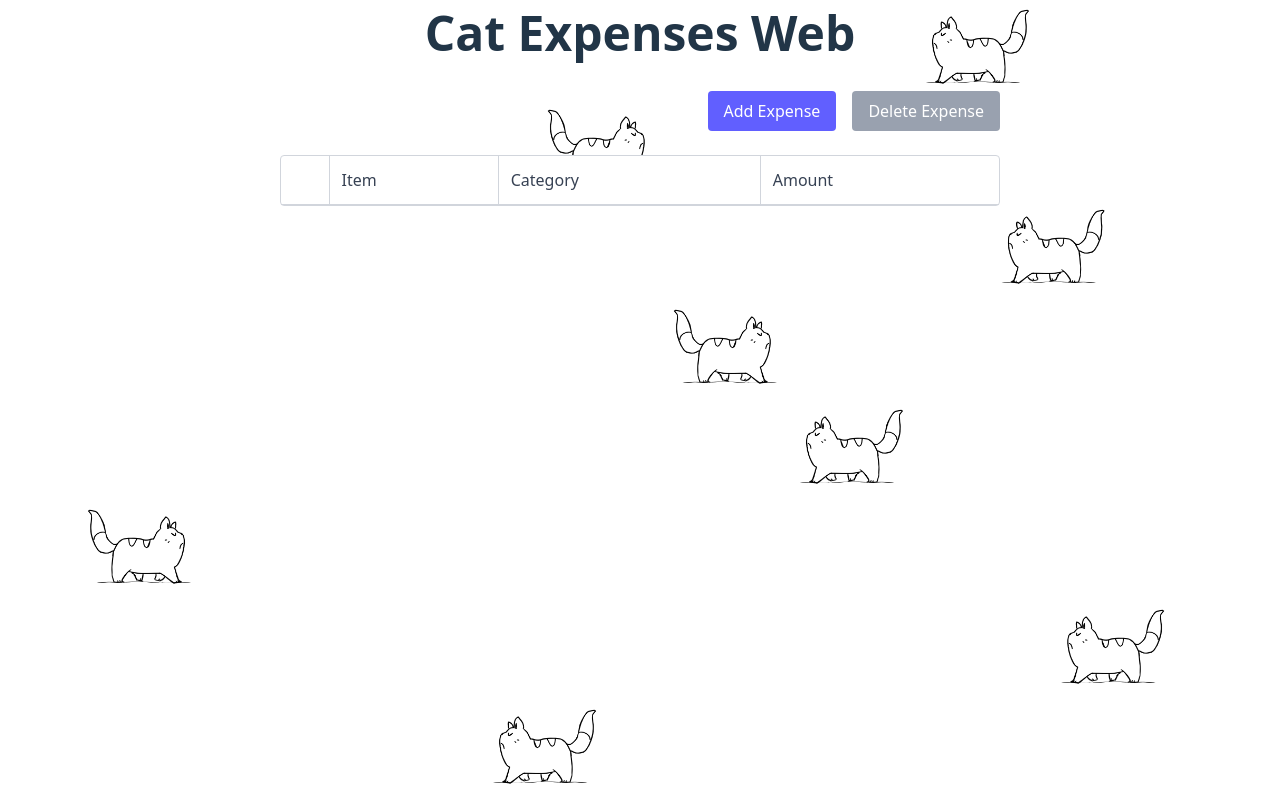
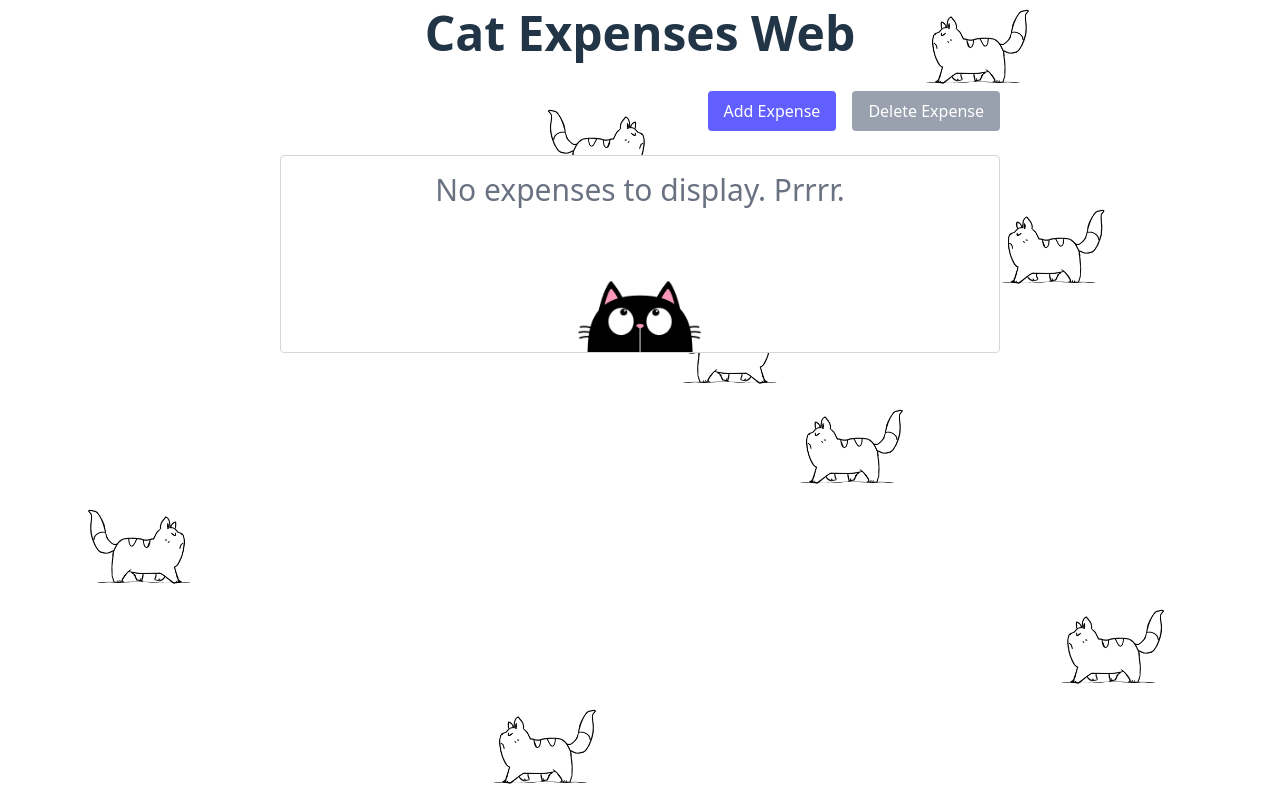
Before and after one commit to DemisRincon/cat-expenses, a React (Vite) app: page / in a window 1280 px wide. Built offline with nearby package versions, Linux system fonts and the light colour scheme.

Commit message:
fix(UI): Table catch
Show another ui when no expenses

```diff
--- a/src/components/ui/expenses-table.tsx
+++ b/src/components/ui/expenses-table.tsx
@@ -1,4 +1,5 @@
 import React from "react";
+import noexpenses from "../../assets/noexpenses.webp";
 export interface ExpenseItem {
   id: string;
   item: string;
@@ -17,6 +18,16 @@ const ExpenseTable: React.FC<ExpenseTableProps> = ({
   onToggleSelection,
 }) => (
   <div className="border border-gray-300 rounded bg-white">
+    {expenses.length === 0 ? (
+      <div className="pt-4 text-center text-gray-500">
+        <h2 className="text-3xl">No expenses to display. Prrrr.</h2>
+        <img
+          src={noexpenses}
+          alt="No expenses"
+          className="mx-auto mt-4 h-32 w-32"
+        />
+      </div>
+    ) : (
       <table className="w-full border-collapse">
         <thead>
           <tr className="border-b border-gray-300">
@@ -49,12 +60,15 @@ const ExpenseTable: React.FC<ExpenseTableProps> = ({
                 />
               </td>
               <td className="p-3 border-r border-gray-300">{expense.item}</td>
-            <td className="p-3 border-r border-gray-300">{expense.category}</td>
+              <td className="p-3 border-r border-gray-300">
+                {expense.category}
+              </td>
               <td className="p-3">${expense.amount}</td>
             </tr>
           ))}
         </tbody>
       </table>
+    )}
   </div>
 );
 
```
Also changed, not shown: src/assets/noexpenses.webp (added). Lines whose indentation alone changed are shown as unchanged.
